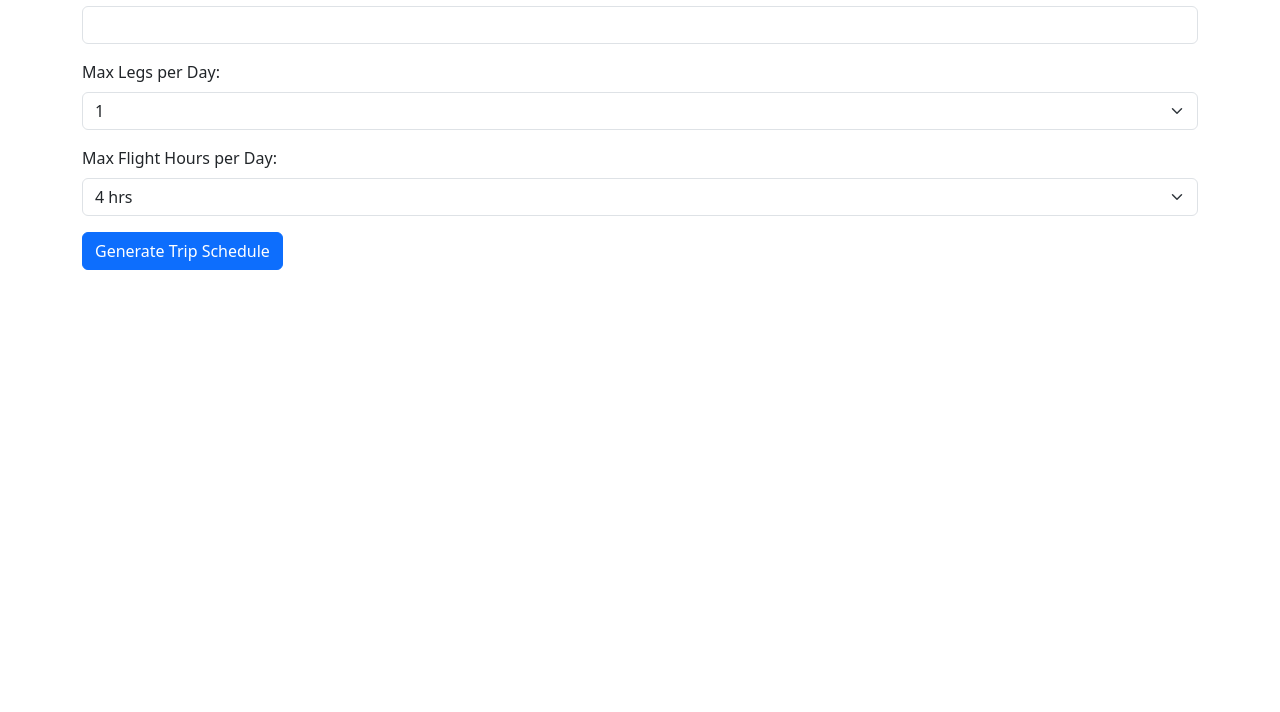
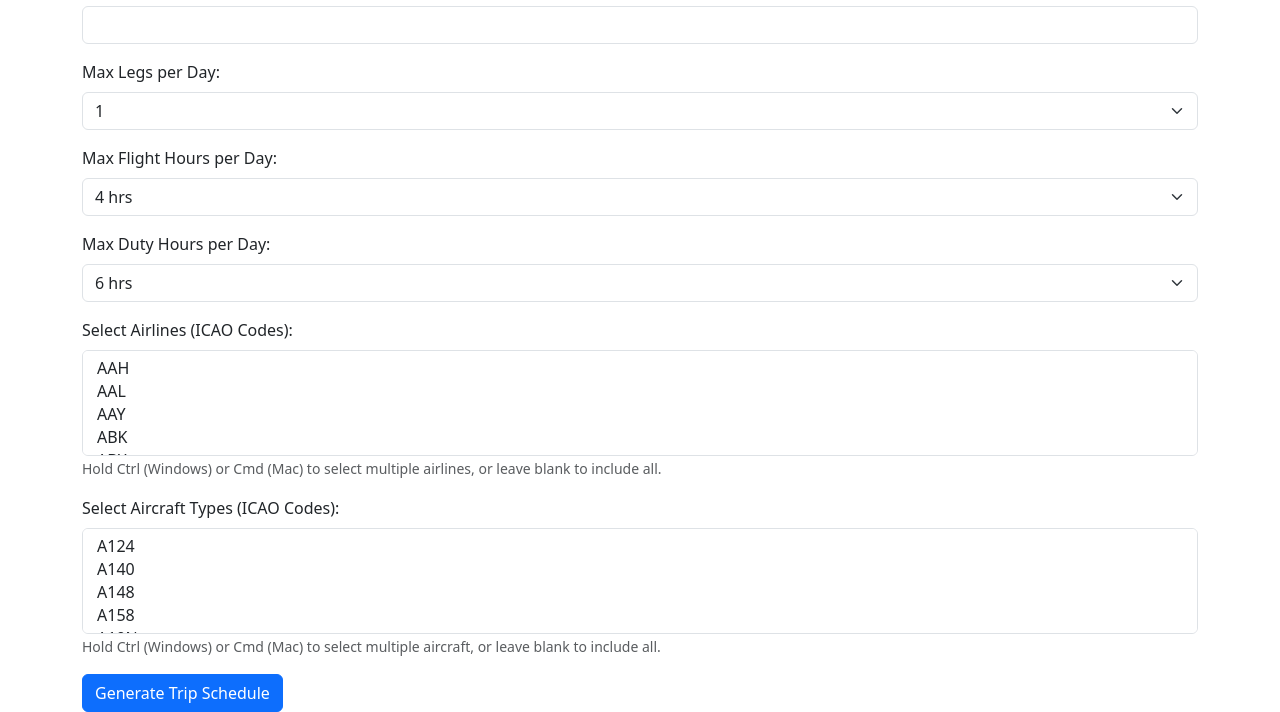
Before and after one commit to cessnaxls/virtual-dispatcher, a Flask app: page / in a window 1280 px wide. Shown: the part 600-1312 px from the top of the page. Before the commit the page ends 870 px from the top, so only its background shows below. Run offline with Flask 3, Linux system fonts and the light colour scheme.

```diff
--- a/app.py
+++ b/app.py
@@ -1,7 +1,8 @@
-from flask import Flask, render_template, request
+from flask import Flask, render_template, request, send_file
+from weasyprint import HTML
 import random
 import datetime
-
+import io
 
 app = Flask(__name__)
 
@@ -61,15 +62,19 @@ ICAO_AIRCRAFT_TYPES = [
     'YS11'
 ]
 
-
 def format_minutes(minutes):
     hours = minutes // 60
     mins = minutes % 60
     return f"{hours:02d}:{mins:02d}"
 
+# STORE last trip + summary globally
+last_trip = []
+last_summary = {}
 
 @app.route('/', methods=['GET', 'POST'])
 def home():
+    global last_trip, last_summary
+
     trip = []
     airports = ['IND', 'ATL', 'DFW', 'ORD', 'CLT']
 
@@ -127,7 +132,7 @@ def home():
         total_off_days = 0
 
         prior_day_end_time = None
-        day_flight_times = {}  # {date: minutes}
+        day_flight_times = {}
 
         for leg_date in sorted(available_dates):
             legs_today = []
@@ -135,7 +140,6 @@ def home():
             num_legs = random.randint(1, max_legs)
             max_duty_for_day = 840 if num_legs <= 4 else 720
 
-            # Calculate rolling past days
             past_7 = [leg_date - datetime.timedelta(days=i) for i in range(1, 8)]
             past_28 = [leg_date - datetime.timedelta(days=i) for i in range(1, 29)]
             rolling_7day = sum(day_flight_times.get(d, 0) for d in past_7)
@@ -158,7 +162,7 @@ def home():
                 day_counter += 1
                 continue
 
-            dep_minute_of_day = 360  # ~6am
+            dep_minute_of_day = 360
 
             for _ in range(num_legs):
                 if total_flight >= max_flight_minutes:
@@ -176,7 +180,6 @@ def home():
                 arr_airport = random.choice(arr_choices)
                 flight_time = random.randint(60, 300)
 
-                # Check rolling FAA limits
                 if (rolling_7day + total_flight + flight_time > FAA_7DAY_LIMIT or
                     rolling_28day + total_flight + flight_time > FAA_28DAY_LIMIT):
                     break
@@ -196,7 +199,7 @@ def home():
                 legs_today.append(leg)
 
                 total_flight += flight_time
-                dep_minute_of_day = arr_minute_of_day + 60  # add ~1h turn
+                dep_minute_of_day = arr_minute_of_day + 60
                 last_arrival = arr_airport
 
             if legs_today:
@@ -204,12 +207,7 @@ def home():
                 total_flight_minutes_all += total_flight
                 day_flight_times[leg_date] = total_flight
 
-                # Calculate prior rest
-                if prior_day_end_time is not None:
-                    prior_rest = max(0, (24 * 60 + 360) - prior_day_end_time)
-                else:
-                    prior_rest = 720  # first day
-
+                prior_rest = max(0, (24 * 60 + 360) - prior_day_end_time) if prior_day_end_time else 720
                 prior_day_end_time = arr_minute_of_day
 
                 trip.append({
@@ -253,6 +251,10 @@ def home():
             'off_days': total_off_days
         }
 
+        # STORE for PDF export
+        last_trip = trip
+        last_summary = summary
+
     else:
         summary = None
 
@@ -260,3 +262,10 @@ def home():
                            NA_ICAO_AIRLINES=NA_ICAO_AIRLINES,
                            ICAO_AIRCRAFT_TYPES=ICAO_AIRCRAFT_TYPES,
                            summary=summary)
+
+# PDF EXPORT ROUTE
+@app.route('/export_pdf')
+def export_pdf():
+    html = render_template('pdf_template.html', trip=last_trip, summary=last_summary)
+    pdf = HTML(string=html).write_pdf()
+    return send_file(io.BytesIO(pdf), mimetype='application/pdf', as_attachment=True, download_name='trip_schedule.pdf')
--- a/templates/index.html
+++ b/templates/index.html
@@ -58,6 +58,34 @@
                 {% endfor %}
             </select>
         </div>
+        <div class="mb-3">
+            <label for="max_duty_hours" class="form-label">Max Duty Hours per Day:</label>
+            <select id="max_duty_hours" name="max_duty_hours" class="form-select">
+                {% for n in range(6, 17) %}
+                <option value="{{ n }}">{{ n }} hrs</option>
+                {% endfor %}
+            </select>
+        </div>
+
+        <!-- Airline & aircraft selection -->
+        <div class="mb-3">
+            <label for="airlines" class="form-label">Select Airlines (ICAO Codes):</label>
+            <select id="airlines" name="airlines" multiple class="form-select">
+                {% for code in NA_ICAO_AIRLINES %}
+                <option value="{{ code }}">{{ code }}</option>
+                {% endfor %}
+            </select>
+            <small class="text-muted">Hold Ctrl (Windows) or Cmd (Mac) to select multiple airlines, or leave blank to include all.</small>
+        </div>
+        <div class="mb-3">
+            <label for="aircraft" class="form-label">Select Aircraft Types (ICAO Codes):</label>
+            <select id="aircraft" name="aircraft" multiple class="form-select">
+                {% for code in ICAO_AIRCRAFT_TYPES %}
+                <option value="{{ code }}">{{ code }}</option>
+                {% endfor %}
+            </select>
+            <small class="text-muted">Hold Ctrl (Windows) or Cmd (Mac) to select multiple aircraft, or leave blank to include all.</small>
+        </div>
 
         <button type="submit" class="btn btn-primary">Generate Trip Schedule</button>
     </form>
@@ -75,6 +103,10 @@
             <p><strong>Rolling 28-Day Flight Time (FAA):</strong> {{ summary.rolling_28day }}</p>
             <p><strong>Total OFF Days:</strong> {{ summary.off_days }}</p>
         </div>
+    </div>
+
+    <div class="text-end">
+        <a href="/export_pdf" class="btn btn-success mt-2">Download Schedule as PDF</a>
     </div>
     {% endif %}
 
```
